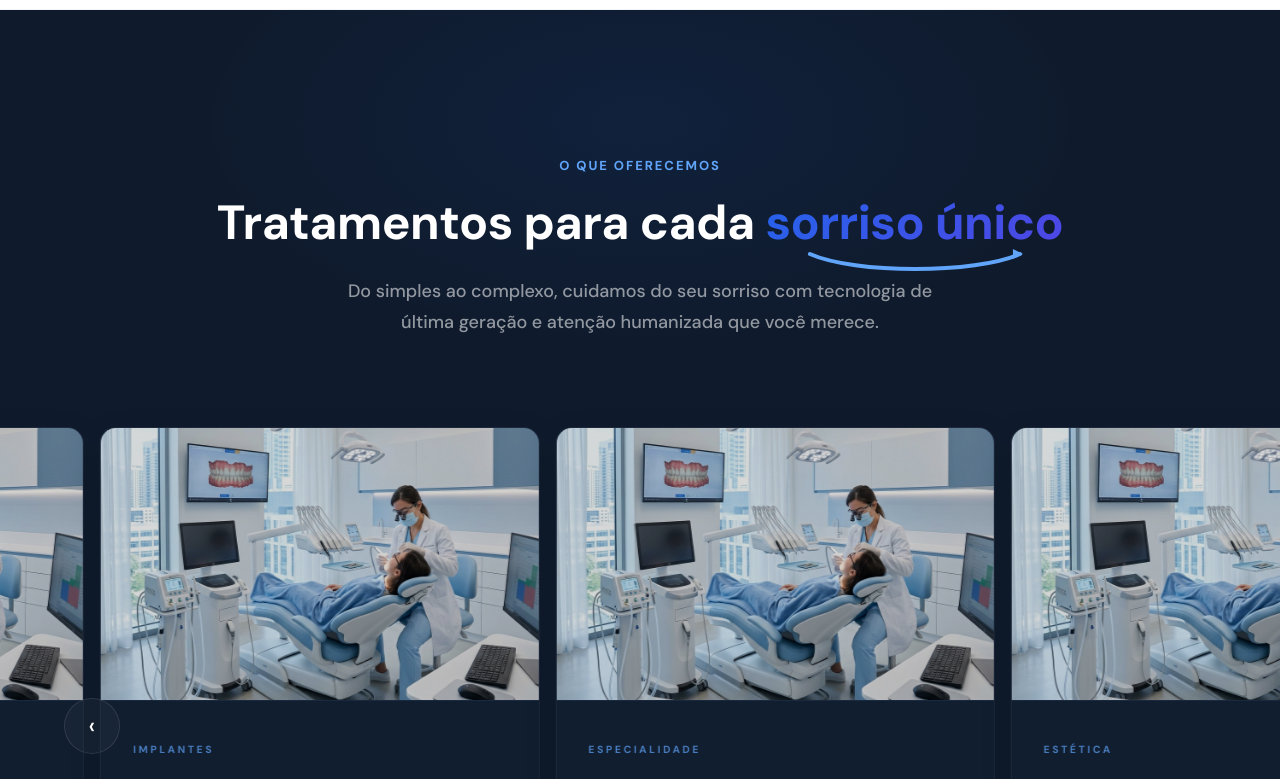
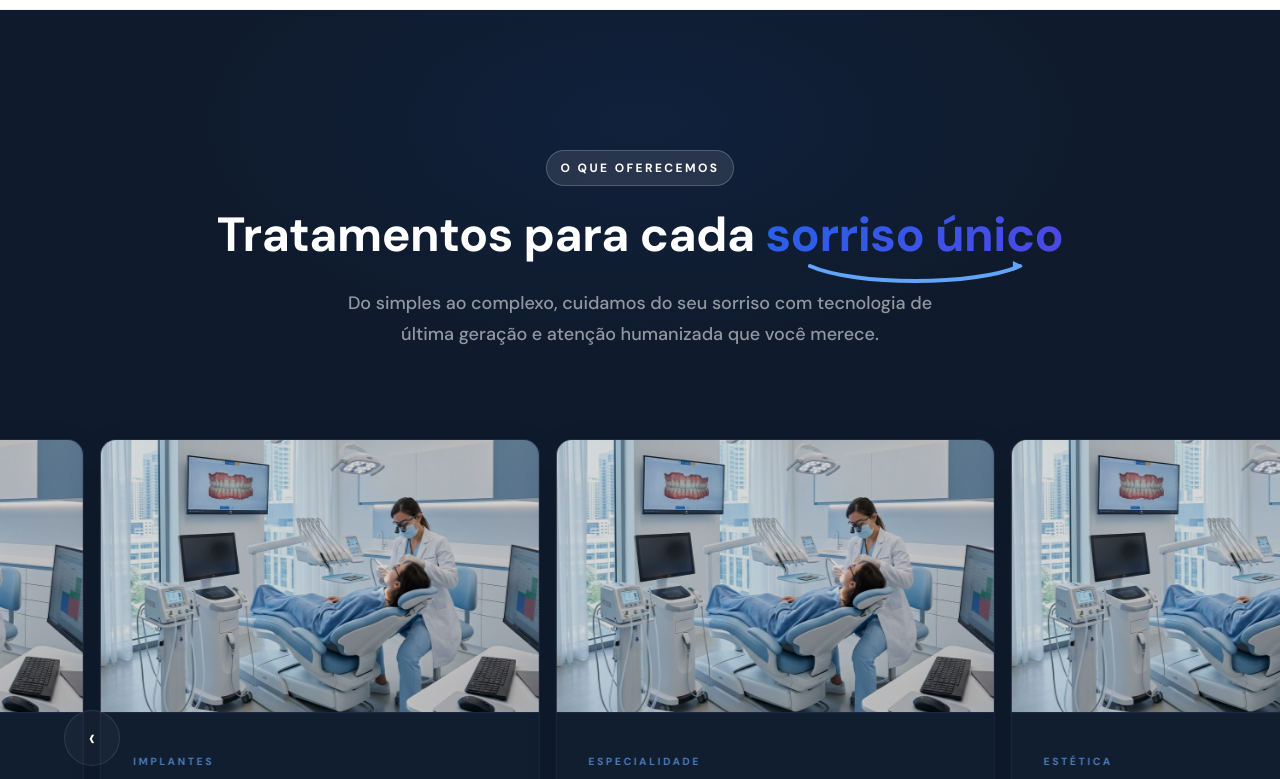
Before and after one commit to ironiaproject-a11y/dental, a Next.js app: page / in a window 1280 px wide. Shown: the part 2000-2779 px from the top of the page. Built offline with nearby package versions, Linux system fonts and the light colour scheme.

Commit message:
feat(design-phase-2): editorial typography and detailed tag layouts

```diff
--- a/src/app/components/Hero.module.css
+++ b/src/app/components/Hero.module.css
@@ -165,9 +165,10 @@
     flex-direction: row;
     border-radius: 100px;
     padding: 0.375rem 0.875rem;
-    background: rgba(0, 0, 0, 0.85); /* increased opacity for contrast */
-    backdrop-filter: blur(8px);
-    -webkit-backdrop-filter: blur(8px);
+    background: var(--glass-bg-dark); /* increased opacity for contrast but keeps glass feeling */
+    backdrop-filter: blur(16px);
+    -webkit-backdrop-filter: blur(16px);
+    box-shadow: 0 4px 20px rgba(0, 0, 0, 0.25);
     width: fit-content;
     gap: 0.625rem; /* avatares + texto mais próximos */
   }
@@ -205,6 +206,7 @@
   border: 1px solid rgba(255, 255, 255, 0.15);
   border-radius: 100px;
   width: fit-content;
+  box-shadow: 0 8px 32px rgba(0, 0, 0, 0.2);
 }
 
 .pillAvatars {
--- a/src/app/components/Testimonials.module.css
+++ b/src/app/components/Testimonials.module.css
@@ -203,9 +203,10 @@
 ──────────────────────────────────────── */
 .quote {
   font-family: var(--font-body);
-  font-size: 1rem;
+  font-size: 1.125rem;
   font-style: italic;
-  color: #374151;
+  font-weight: 500;
+  color: #0F1B2D;
   line-height: 1.8;
   flex: 1;
 }
--- a/src/app/globals.css
+++ b/src/app/globals.css
@@ -225,25 +225,37 @@ a {
 
 /* Typography */
 .tag {
-  display: inline-block;
+  display: inline-flex;
+  align-items: center;
   font-family: var(--font-display);
-  font-size: 0.8125rem;
-  font-weight: 700;
+  font-size: 0.75rem;
+  font-weight: 800;
   text-transform: uppercase;
-  letter-spacing: 0.15em;
-  color: var(--color-primary);
-  margin-bottom: 1rem;
+  letter-spacing: 0.2em;
+  color: var(--color-primary-dark);
+  background: rgba(37, 99, 235, 0.08);
+  padding: 0.4rem 0.85rem;
+  border-radius: 100px;
+  margin-bottom: 1.25rem;
+  border: 1px solid rgba(37, 99, 235, 0.1);
 }
 
 .tagInverse {
-  display: inline-block;
+  display: inline-flex;
+  align-items: center;
   font-family: var(--font-display);
-  font-size: 0.8125rem;
-  font-weight: 700;
+  font-size: 0.75rem;
+  font-weight: 800;
   text-transform: uppercase;
-  letter-spacing: 0.15em;
-  color: var(--color-primary-light);
-  margin-bottom: 1rem;
+  letter-spacing: 0.2em;
+  color: #FFFFFF;
+  background: rgba(255, 255, 255, 0.1);
+  padding: 0.4rem 0.85rem;
+  border-radius: 100px;
+  margin-bottom: 1.25rem;
+  backdrop-filter: blur(8px);
+  -webkit-backdrop-filter: blur(8px);
+  border: 1px solid rgba(255, 255, 255, 0.2);
 }
 
 .title {
```
